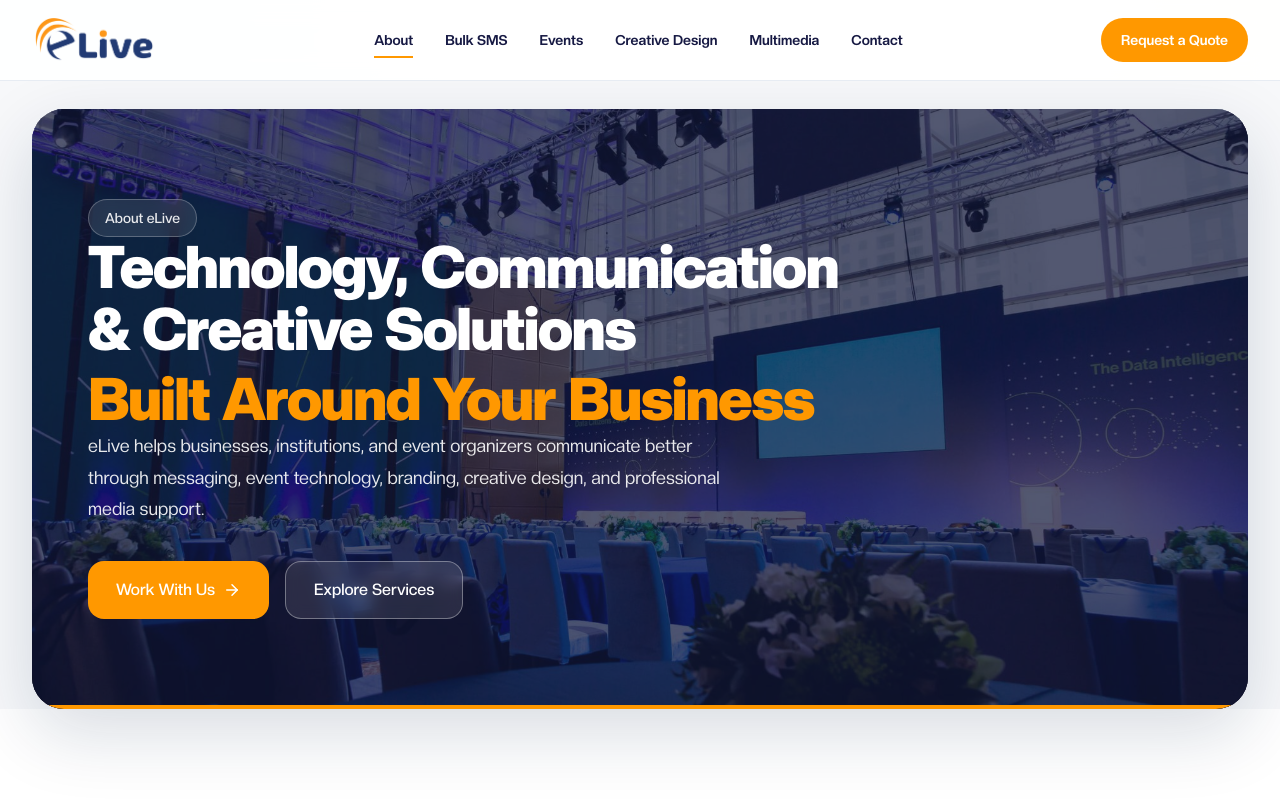
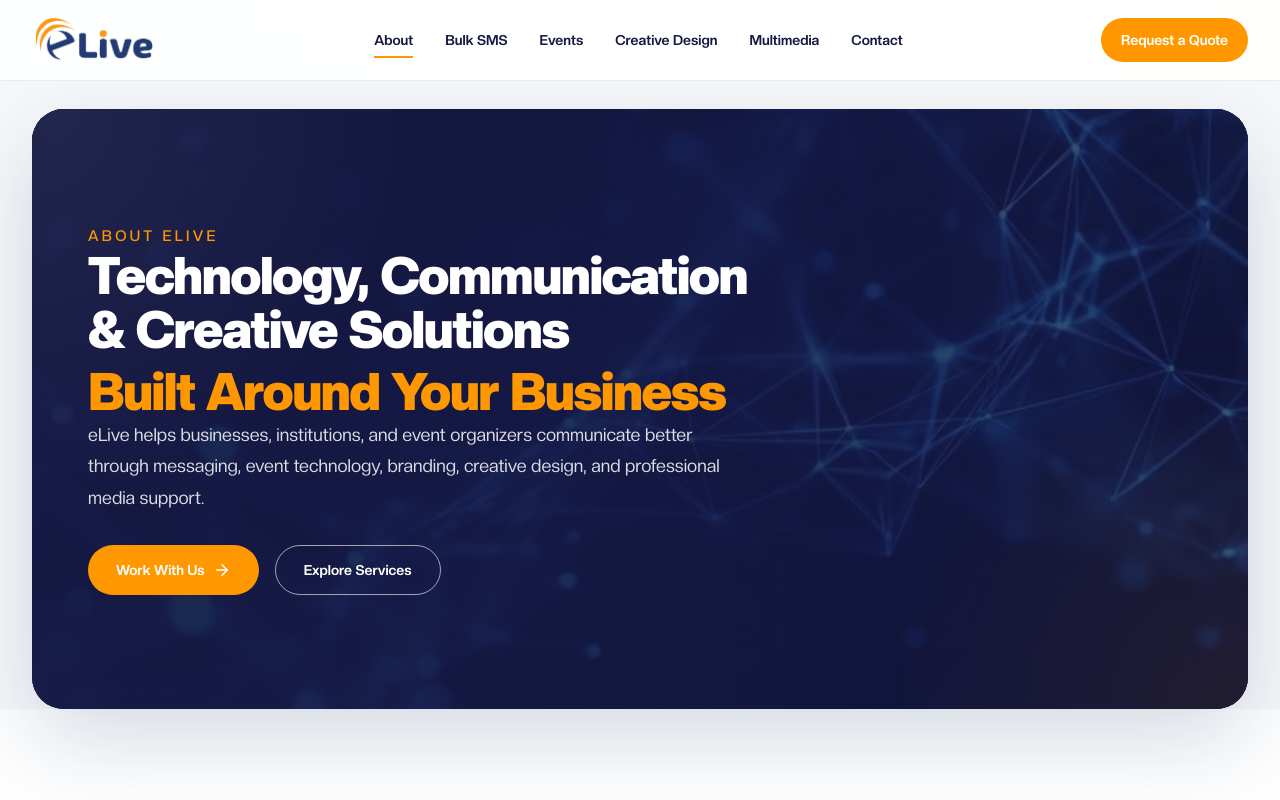
Before and after one commit to kite255/elive-website, a Next.js app: page /about in a window 1280 px wide. Shown: the top 800 px of the page. Built offline with nearby package versions, Linux system fonts and the light colour scheme.

Commit message:
Restore About hero content and adjust placement only

```diff
--- a/app/about/page.tsx
+++ b/app/about/page.tsx
@@ -231,20 +231,21 @@
     <main className="bg-[var(--color-elive-light)] text-[var(--color-elive-text)]">
       {/* HERO */}
       <section className="px-4 pt-5 md:px-6 lg:px-8 lg:pt-7">
-        <div className="relative mx-auto min-h-[520px] max-w-7xl overflow-hidden rounded-[2rem] bg-[#161943] shadow-[0_24px_70px_rgba(15,35,76,0.16)] md:min-h-[600px]">
+        <div className="relative mx-auto min-h-[520px] max-w-7xl overflow-hidden rounded-[2rem] bg-[var(--color-elive-primary)] shadow-[0_32px_90px_rgba(20,48,102,0.18)] md:min-h-[600px]">
           <div className="absolute inset-0">
             <Image
-              src="/corporate-event.jpg"
-              alt="eLive business and event solutions"
+              src="/hero.jpg"
+              alt="About eLive"
               fill
               priority
               sizes="100vw"
               className="object-cover object-center"
             />
-            <div className="absolute inset-0 bg-[#11183b]/72" />
+            <div className="absolute inset-0 bg-gradient-to-r from-[#161943]/95 via-[#161943]/88 to-[#161943]/72" />
+            <div className="absolute inset-0 bg-[radial-gradient(circle_at_top_left,rgba(255,255,255,0.06),transparent_28%),radial-gradient(circle_at_bottom_right,rgba(243,154,31,0.08),transparent_26%)]" />
           </div>
 
-          <div className="relative flex min-h-[520px] items-center px-6 py-16 md:min-h-[600px] md:px-10 lg:px-14">
+          <div className="relative flex min-h-[520px] items-center px-6 py-14 md:min-h-[600px] md:px-10 lg:px-14">
             <motion.div
               className="max-w-3xl"
               initial="hidden"
@@ -252,18 +253,16 @@
               variants={staggerContainer}
             >
               <motion.div variants={fadeUp}>
-                <span className="inline-flex items-center rounded-full border border-white/25 bg-white/10 px-4 py-2 text-sm font-medium text-white/90 backdrop-blur-sm">
+                <p className="text-sm font-medium uppercase tracking-[0.22em] text-[var(--color-elive-accent)] md:text-[15px]">
                   About eLive
-                </span>
+                </p>
               </motion.div>
 
               <motion.h1
                 variants={fadeUp}
-                className="mt-7 text-[2.5rem] font-medium leading-[1.06] tracking-[-0.03em] md:text-[3.35rem] lg:text-[3.7rem]"
+                className="mt-4 text-[2.25rem] font-normal leading-[1.05] md:text-[2.9rem] lg:text-[52px] lg:leading-[1.03] lg:tracking-[-0.035em]"
               >
-                <span className="block text-white">
-                  Technology, Communication & Creative Solutions
-                </span>
+                <span className="block text-white">Technology, Communication & Creative Solutions</span>
                 <span className="mt-2 block text-[var(--color-elive-accent)]">
                   Built Around Your Business
                 </span>
@@ -271,15 +270,15 @@
 
               <motion.p
                 variants={fadeUp}
-                className="mt-6 max-w-2xl text-base leading-8 text-white/90 md:text-lg"
+                className="mt-6 max-w-2xl text-base leading-8 text-white/85 md:text-lg"
               >
                 eLive helps businesses, institutions, and event organizers communicate better through messaging, event technology, branding, creative design, and professional media support.
               </motion.p>
 
-              <motion.div variants={fadeUp} className="mt-9 flex flex-wrap gap-4">
+              <motion.div variants={fadeUp} className="mt-8 flex flex-wrap gap-4">
                 <Link
                   href="/contact"
-                  className="inline-flex items-center gap-2 rounded-2xl bg-[var(--color-elive-accent)] px-7 py-4 text-base font-medium text-white transition-all duration-300 hover:bg-[var(--color-elive-accent-dark)]"
+                  className="inline-flex items-center gap-2 rounded-full bg-[var(--color-elive-accent)] px-7 py-3.5 text-sm font-semibold text-white transition-all duration-300 hover:bg-[var(--color-elive-accent-dark)]"
                 >
                   <span className="text-white">Work With Us</span>
                   <ArrowRight size={18} className="text-white" />
@@ -287,15 +286,13 @@
 
                 <Link
                   href="/services"
-                  className="inline-flex items-center justify-center rounded-2xl border border-white/35 bg-white/10 px-7 py-4 text-base font-medium !text-white backdrop-blur-sm transition duration-300 hover:border-white/60 hover:bg-white/15"
+                  className="inline-flex items-center justify-center rounded-full border border-white/60 bg-transparent px-7 py-3.5 text-sm font-semibold !text-white transition duration-300 hover:border-white hover:bg-white/12"
                 >
                   Explore Services
                 </Link>
               </motion.div>
             </motion.div>
           </div>
-
-          <div className="absolute inset-x-0 bottom-0 h-1 bg-[var(--color-elive-accent)]" />
         </div>
       </section>
 
```
